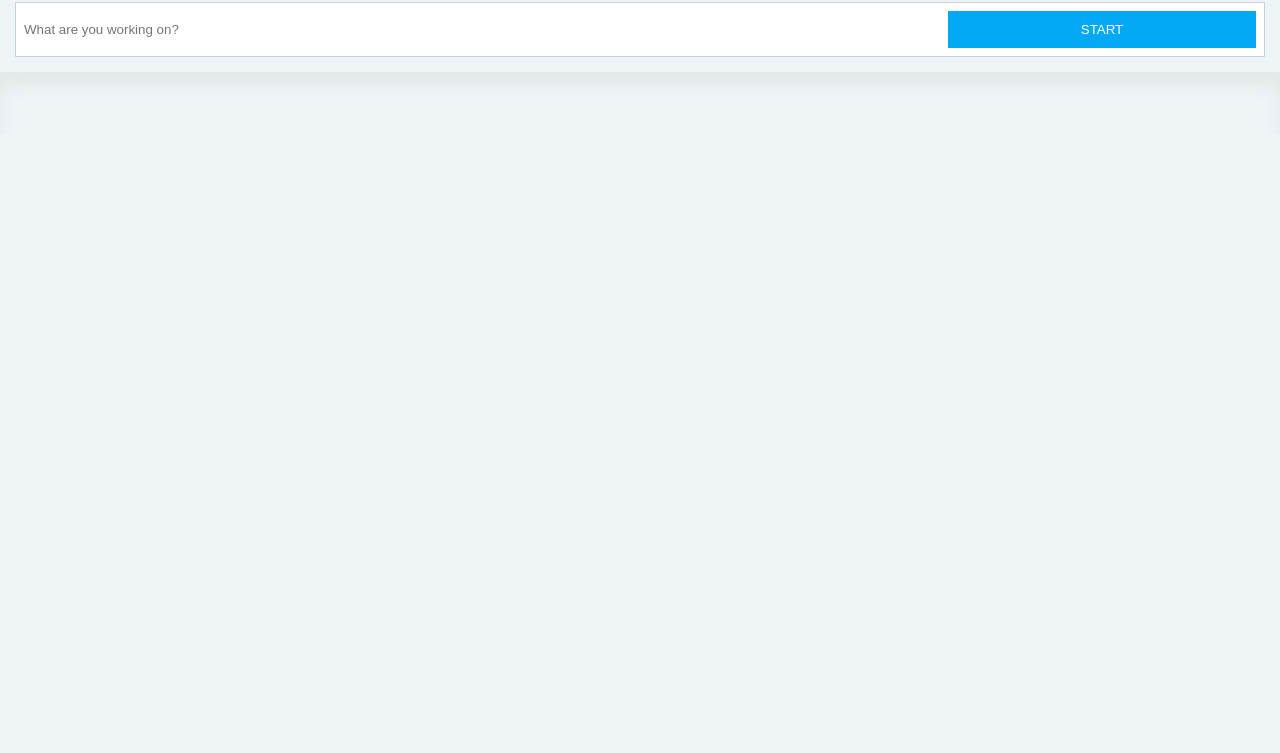
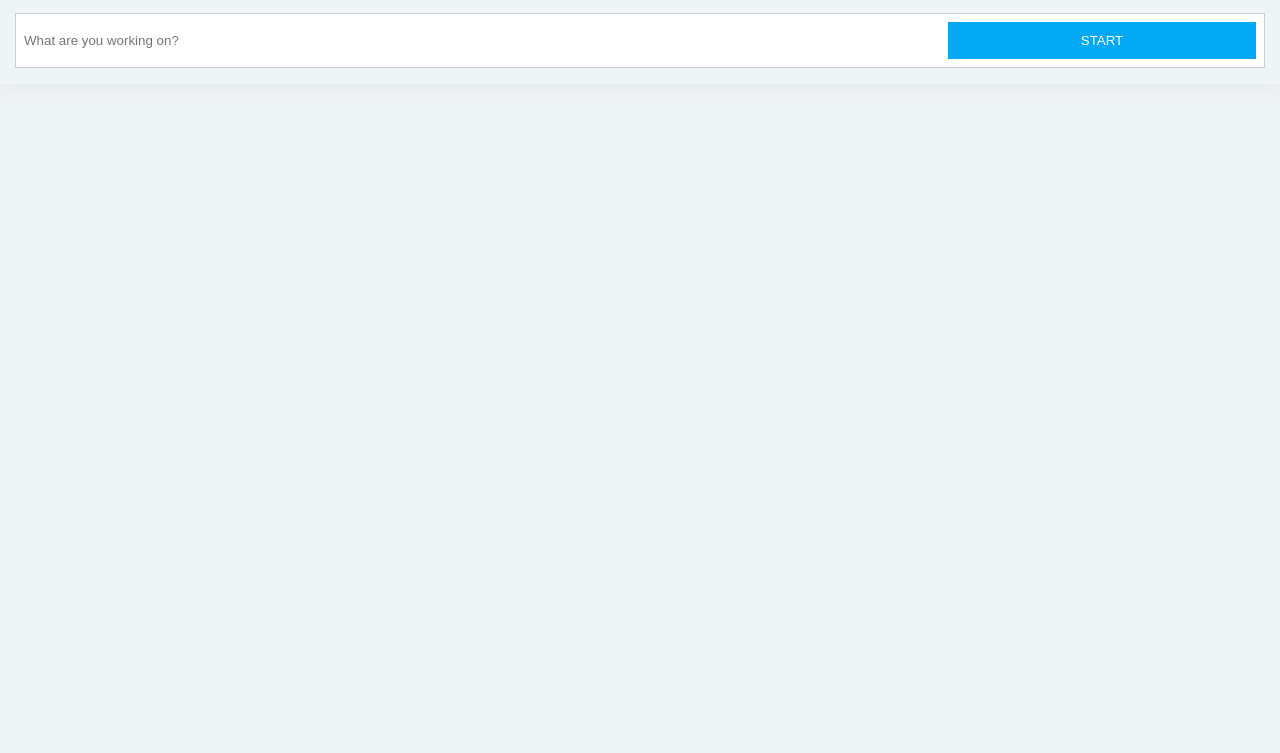
Before and after one commit to EmanSalah95/Extention, a browser extension: page index.html in a window 1280 px wide. Shown: the part 47-800 px from the top of the page. Drawn offline with Linux system fonts and the light colour scheme.

Commit message:
Change styling

```diff
--- a/style.css
+++ b/style.css
@@ -8,15 +8,18 @@ body {
   background-color: #eff4f7;
   min-width: 360px;
   height: fit-content;
-  min-height: 500px;
+  height: 500px;
 }
 
 .header-container {
   position: fixed;
+  top: 0;
   width: 100%;
   padding: 15px;
   z-index: 1;
   background-color: #eff4f7;
+
+  box-shadow: 0 0.5rem 1rem #e3e8eabb;
 }
 
 header {
@@ -41,7 +44,7 @@ header {
   background-color: #fff;
   height: 55px;
   padding: 8px;
-  margin-top: 5px;
+  margin: 1rem 0 0.1rem;
 }
 
 .input > * {
@@ -62,12 +65,10 @@ header {
 }
 
 main {
-  position: absolute;
-  top: 6rem;
   padding: 15px;
-  box-shadow: inset 0 1rem 1rem #e3e8ea;
   margin-top: 1.4rem;
-  padding-top: 3rem;
+  margin-top: 7.4rem;
+  padding-top: 2.5rem;
   width: 100%;
 }
 
```
